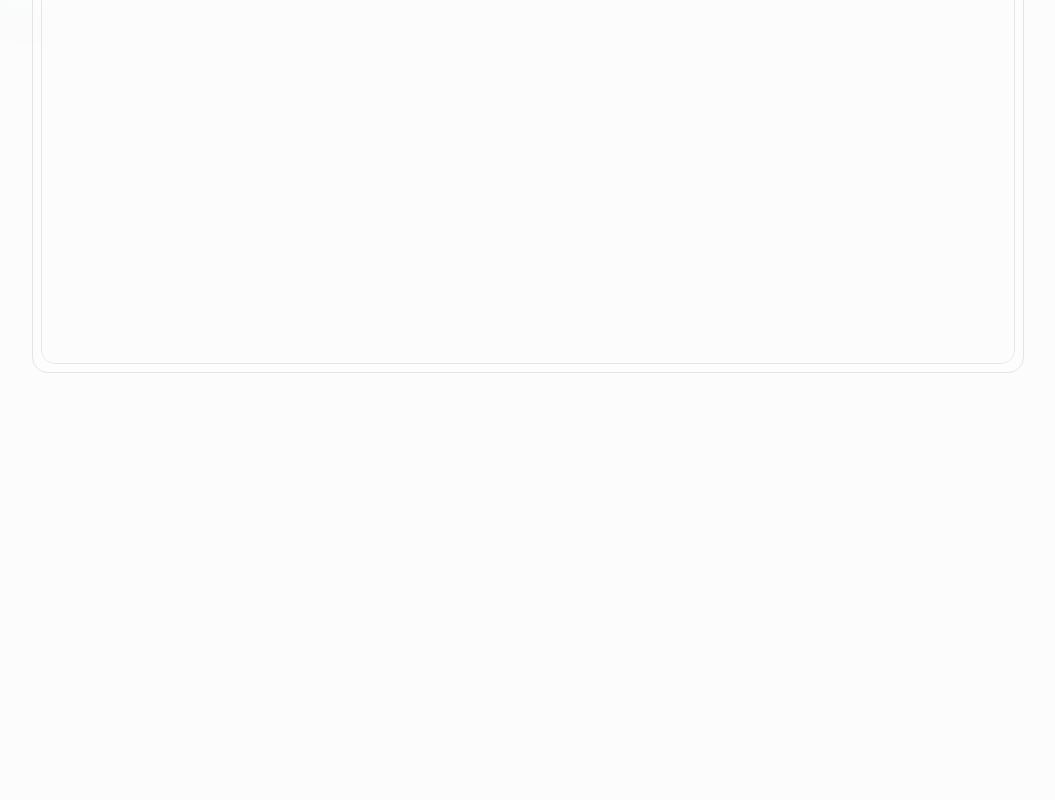
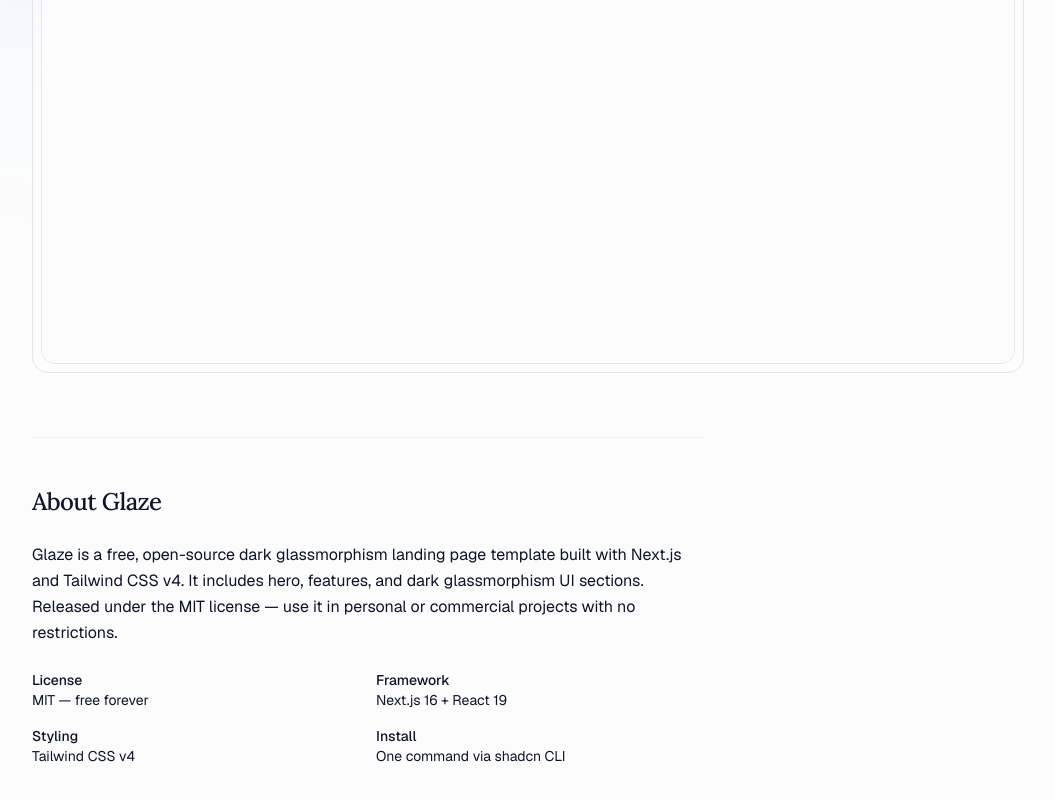
Before and after one commit to abdulrahman-sde/ui-abdulrahman-dev, a Next.js app: page /template/glaze in a window 1280 px wide. Shown: the part 722-1522 px from the top of the page, without its empty margins (112-1167 px from the left). Before the commit the page ends 1215 px from the top, so only its background shows below. Built offline with nearby package versions, Linux system fonts and the light colour scheme.

Commit message:
fix:fix search console error regarding indexing of page

```diff
--- a/app/(main)/template/[slug]/page.tsx
+++ b/app/(main)/template/[slug]/page.tsx
@@ -56,9 +56,29 @@ const TEMPLATE_META: Record<
     sections: "hero, global reach visualization, and feature sections",
   },
   nexora: {
-    keyword: "AI product landing page template",
+    keyword: "AI image generation landing page template",
     category: "AI Tool",
     sections: "hero, core features, how it works, pricing, and footer",
+  },
+  nexto: {
+    keyword: "agency landing page template",
+    category: "Agency",
+    sections: "hero, logo strip, services grid, showcase, stats, process steps, testimonials, CTA, and footer",
+  },
+  xero: {
+    keyword: "dark SaaS landing page template",
+    category: "SaaS",
+    sections: "animated beam hero, features, showcase, pricing, FAQ, and testimonials",
+  },
+  lumina: {
+    keyword: "SaaS automation landing page template",
+    category: "SaaS",
+    sections: "frosted-glass dashboard preview, logo marquee, features grid, agent feed, stats, testimonials, pricing, and FAQ",
+  },
+  aurora: {
+    keyword: "dark-mode SaaS landing page template",
+    category: "SaaS",
+    sections: "video hero, marquee logo cloud, feature grid, how-it-works steps, studio showcase, testimonials, and pricing",
   },
 };
 
@@ -91,11 +111,20 @@ export async function generateMetadata({
       url: `https://www.kairoui.online/template/${slug}`,
       siteName: "Kairo UI",
       type: "website",
+      images: [
+        {
+          url: `https://www.kairoui.online/thumbnails/${slug}.png`,
+          width: 1200,
+          height: 630,
+          alt: `${t.title} — Free ${keyword} preview`,
+        },
+      ],
     },
     twitter: {
       card: "summary_large_image",
       title: `${t.title} — Free ${keyword}`,
       description: `Free Next.js template. Install with shadcn CLI.`,
+      images: [`https://www.kairoui.online/thumbnails/${slug}.png`],
     },
   };
 }
@@ -167,6 +196,44 @@ export default async function TemplateDetailPage({
           src={`/templates/${t.slug}`}
           name={t.title}
         />
+
+        {/* Server-rendered content for SEO */}
+        {(() => {
+          const meta = TEMPLATE_META[slug];
+          const keyword = meta?.keyword ?? `${t.title} landing page template`;
+          const sections = meta?.sections ?? t.description;
+          return (
+            <div className="mt-16 max-w-2xl border-t border-border/50 pt-12 space-y-6">
+              <h2 className="font-serif text-2xl font-medium tracking-tight">
+                About {t.title}
+              </h2>
+              <p className="text-muted-foreground leading-relaxed">
+                {t.title} is a free, open-source {keyword} built with Next.js
+                and Tailwind CSS v4. It includes {sections}. Released under the
+                MIT license — use it in personal or commercial projects with no
+                restrictions.
+              </p>
+              <dl className="grid grid-cols-2 gap-4 text-sm">
+                <div>
+                  <dt className="font-medium text-foreground">License</dt>
+                  <dd className="text-muted-foreground">MIT — free forever</dd>
+                </div>
+                <div>
+                  <dt className="font-medium text-foreground">Framework</dt>
+                  <dd className="text-muted-foreground">Next.js 16 + React 19</dd>
+                </div>
+                <div>
+                  <dt className="font-medium text-foreground">Styling</dt>
+                  <dd className="text-muted-foreground">Tailwind CSS v4</dd>
+                </div>
+                <div>
+                  <dt className="font-medium text-foreground">Install</dt>
+                  <dd className="text-muted-foreground">One command via shadcn CLI</dd>
+                </div>
+              </dl>
+            </div>
+          );
+        })()}
       </div>
     </div>
   );
--- a/app/sitemap.ts
+++ b/app/sitemap.ts
@@ -3,7 +3,7 @@ import { TEMPLATES } from "@/constants/templates";
 
 const BASE = "https://www.kairoui.online";
 
-const SITE_UPDATED = new Date("2025-05-15");
+const SITE_UPDATED = new Date("2026-05-18");
 
 export default function sitemap(): MetadataRoute.Sitemap {
   const staticPages: MetadataRoute.Sitemap = [
```
Also changed, not shown: components/templates/xero/sections/features.tsx (+88 -30 lines).
